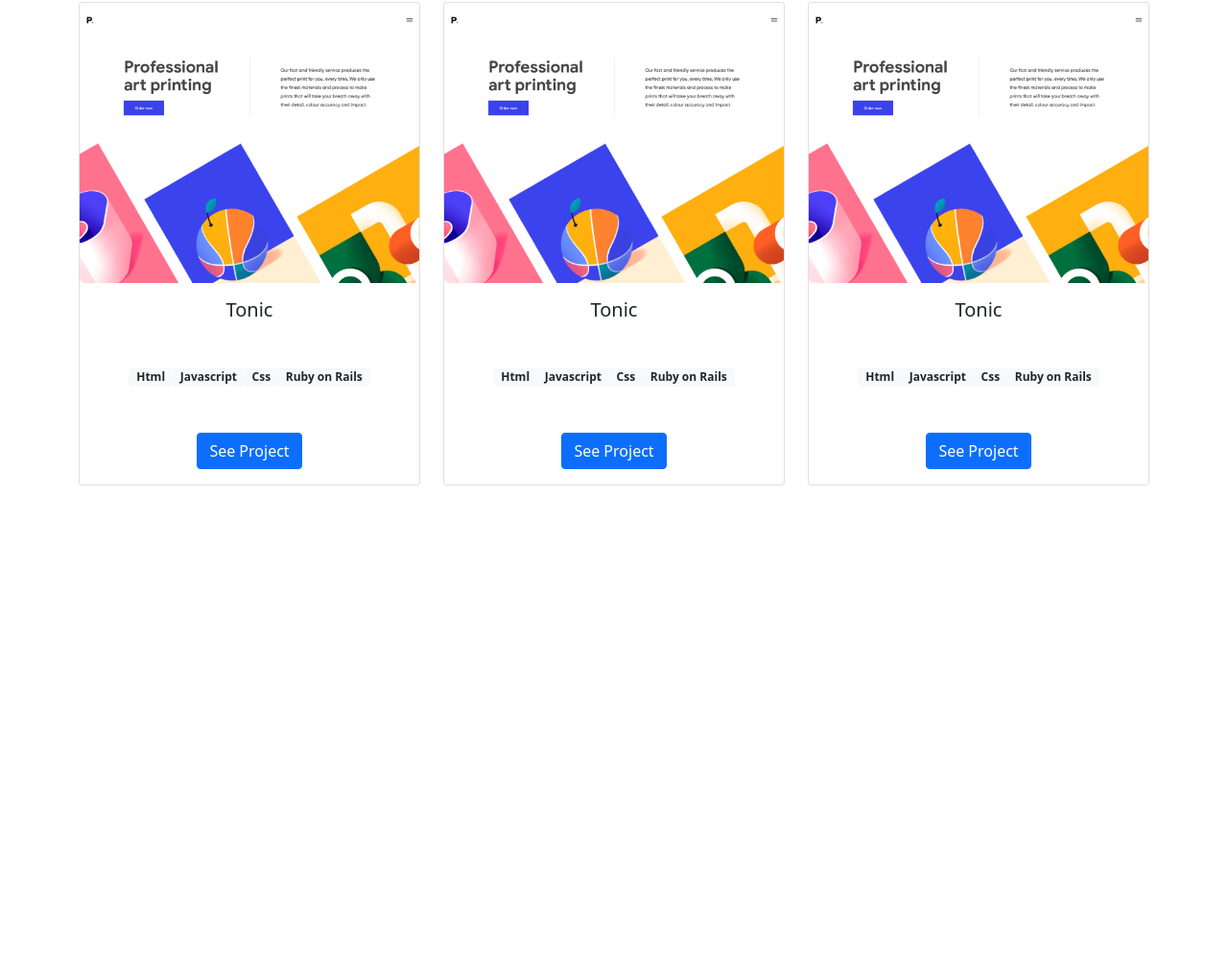
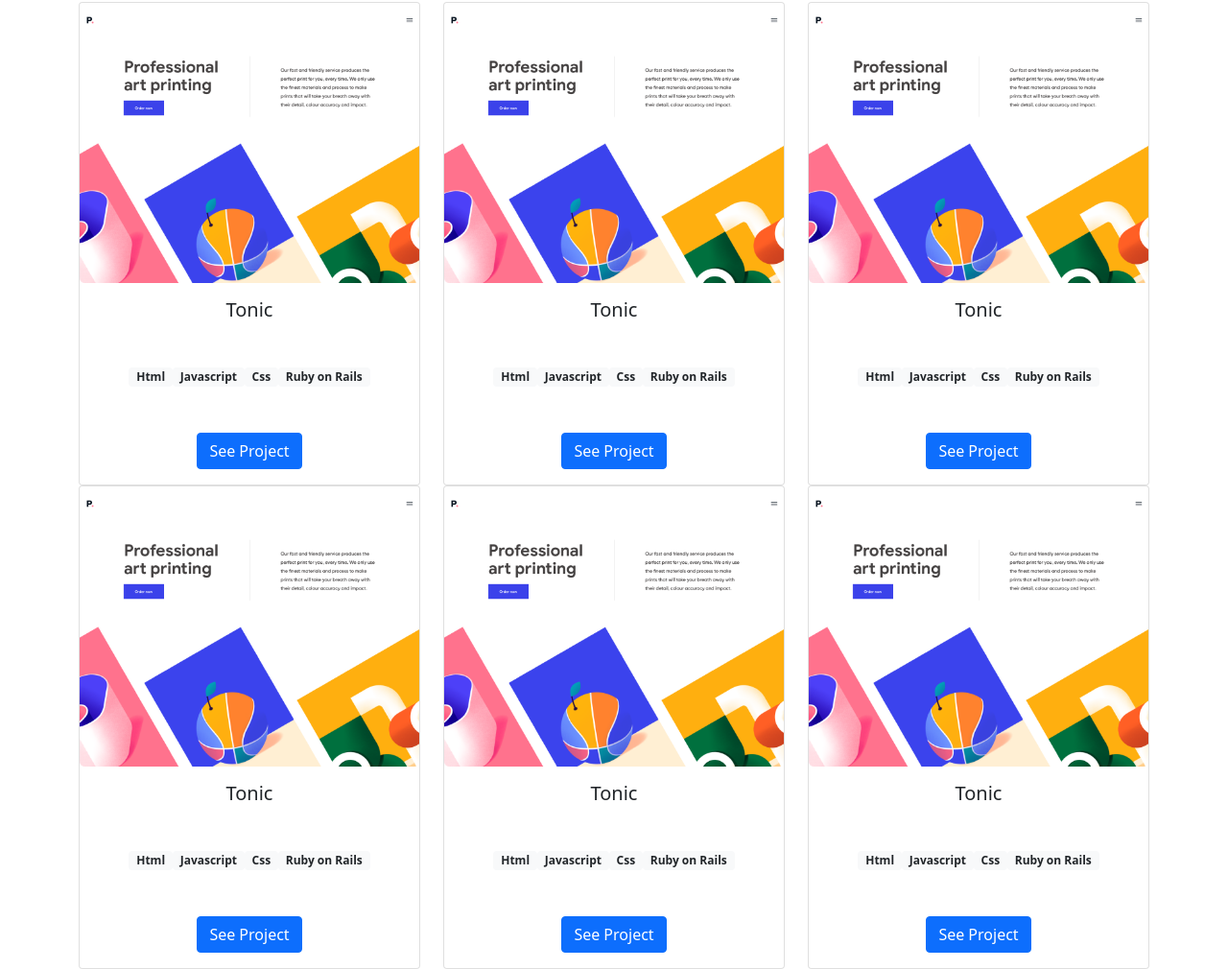
Before and after one commit to Koshao-sys/Bootstrap-Personal-Portfolio, a plain HTML site: page index.html in a window 1280 px wide. Shown: the part 408-1418 px from the top of the page at 96% size. Before the commit the page ends 914 px from the top, so only its background shows below. Drawn offline with Linux system fonts and the light colour scheme; files whose address does not match are found by name.

Commit message:
Add modal feature

```diff
--- a/index.html
+++ b/index.html
@@ -44,7 +44,26 @@
           <div class="col-md-4">
             <div class="card text-center">
               <img
-                src="/Bootstrap-Personal-Portfolio/assets/portfolio2.png"
+                src="./assets/portfolio2.png"
+                class="card-img-top"
+                alt="project image"
+              />
+              <div class="card-body">
+                <h5 class="card-title text-center">Tonic</h5>
+                <div class="d-flex justify-content-center my-5">
+                  <span class="badge text-dark bg-light">Html</span>
+                  <span class="badge text-dark bg-light">Javascript</span>
+                  <span class="badge text-dark bg-light">Css</span>
+                  <span class="badge text-dark bg-light">Ruby on Rails</span>
+                </div>
+                <button class="btn btn-primary" type="button" data-bs-toggle="modal" data-bs-target="#exampleModal">See Project</button>
+              </div>
+            </div>
+          </div>
+          <div class="col-md-4">
+            <div class="card text-center">
+              <img
+                src="./assets/portfolio2.png"
                 class="card-img-top"
                 alt="project image"
               />
@@ -63,7 +82,28 @@
           <div class="col-md-4">
             <div class="card text-center">
               <img
-                src="/Bootstrap-Personal-Portfolio/assets/portfolio2.png"
+                src="./assets/portfolio2.png"
+                class="card-img-top"
+                alt="project image"
+              />
+              <div class="card-body">
+                <h5 class="card-title text-center">Tonic</h5>
+                <div class="d-flex justify-content-center my-5">
+                  <span class="badge text-dark bg-light">Html</span>
+                  <span class="badge text-dark bg-light">Javascript</span>
+                  <span class="badge text-dark bg-light">Css</span>
+                  <span class="badge text-dark bg-light">Ruby on Rails</span>
+                </div>
+                <a href="#" class="btn btn-primary">See Project</a>
+              </div>
+            </div>
+          </div>
+      </div>
+      <div class="row">
+        <div class="col-md-4">
+          <div class="card text-center">
+            <img
+              src="./assets/portfolio2.png"
               class="card-img-top"
               alt="project image"
             />
@@ -82,7 +122,7 @@
         <div class="col-md-4">
           <div class="card text-center">
             <img
-                src="/Bootstrap-Personal-Portfolio/assets/portfolio2.png"
+              src="./assets/portfolio2.png"
               class="card-img-top"
               alt="project image"
             />
@@ -98,8 +138,41 @@
             </div>
           </div>
         </div>
-          <div class="col"></div>
-          <div class="col"></div>
+        <div class="col-md-4">
+          <div class="card text-center">
+            <img
+              src="./assets/portfolio2.png"
+              class="card-img-top"
+              alt="project image"
+            />
+            <div class="card-body">
+              <h5 class="card-title text-center">Tonic</h5>
+              <div class="d-flex justify-content-center my-5">
+                <span class="badge text-dark bg-light">Html</span>
+                <span class="badge text-dark bg-light">Javascript</span>
+                <span class="badge text-dark bg-light">Css</span>
+                <span class="badge text-dark bg-light">Ruby on Rails</span>
+              </div>
+              <a href="#" class="btn btn-primary">See Project</a>
+            </div>
+          </div>
+        </div>
+    </div>
+    <div class="modal fade" id="staticBackdrop" data-bs-backdrop="static" data-bs-keyboard="false" tabindex="-1" aria-labelledby="staticBackdropLabel" aria-hidden="true">
+      <div class="modal-dialog">
+        <div class="modal-content">
+          <div class="modal-header">
+            <h5 class="modal-title" id="staticBackdropLabel">Modal title</h5>
+            <button type="button" class="btn-close" data-bs-dismiss="modal" aria-label="Close"></button>
+          </div>
+          <div class="modal-body">
+            ...
+          </div>
+          <div class="modal-footer">
+            <button type="button" class="btn btn-secondary" data-bs-dismiss="modal">Close</button>
+            <button type="button" class="btn btn-primary">Understood</button>
+          </div>
+        </div>
       </div>
     </div>
     </section>
```
Lines whose indentation alone changed are shown as unchanged.
